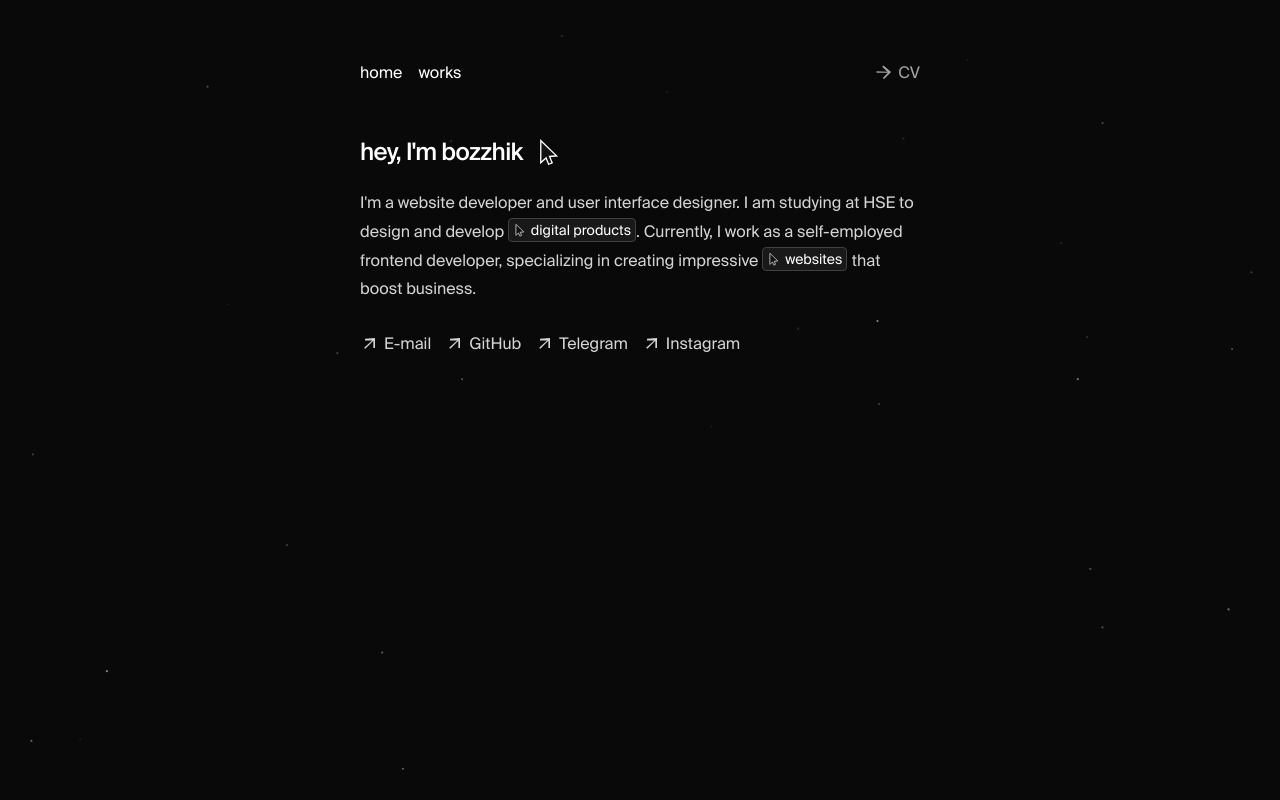
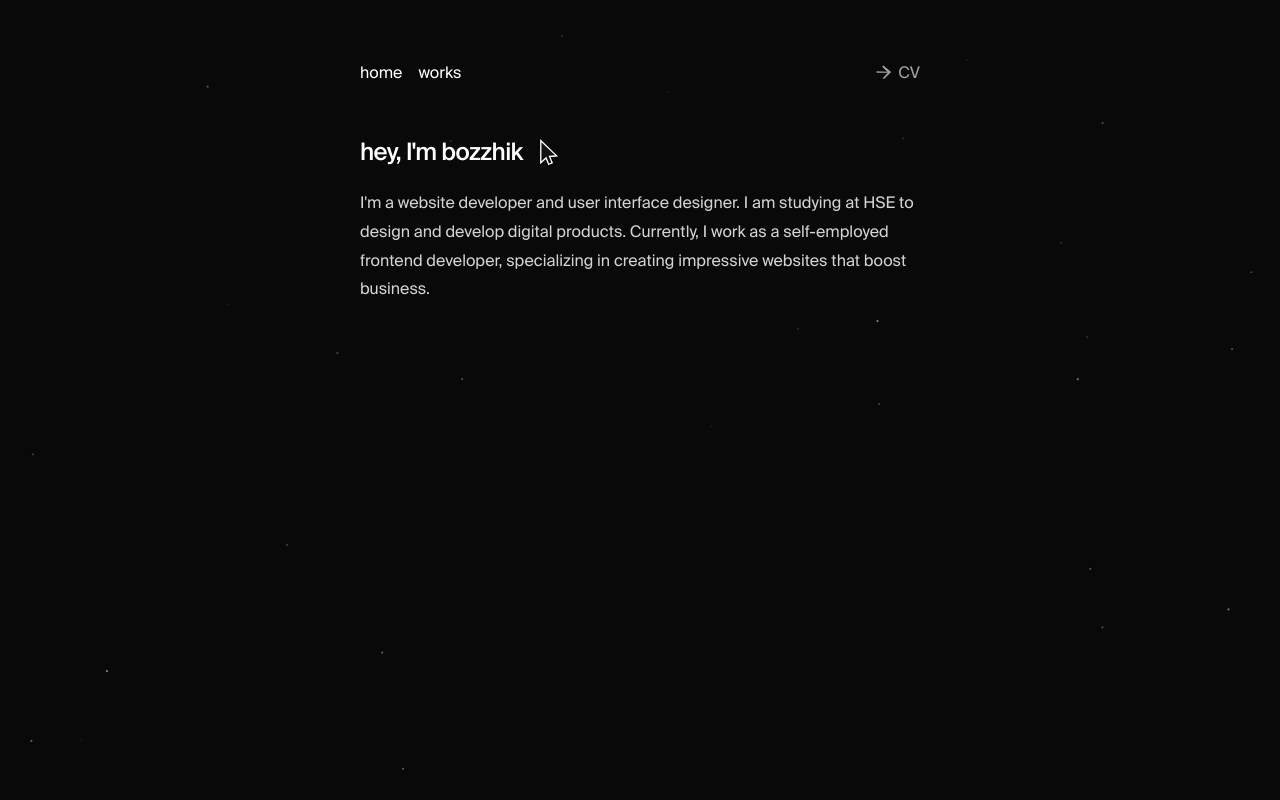
Before and after one commit to bozzhik/portfolio, a Next.js app: page /cv in a window 1280 px wide. Built offline with nearby package versions, Linux system fonts and the light colour scheme.

Commit message:
init draft `Hero` cv component

```diff
--- a/src/app/cv/page.tsx
+++ b/src/app/cv/page.tsx
@@ -1,5 +1,5 @@
 import Container from '#/Global/Container'
-import Hero from '##/index/Hero'
+import Hero from '##/cv/Hero'
 
 export default function CvPage() {
   return (
--- /dev/null
+++ b/src/components/App/cv/Hero.tsx
@@ -0,0 +1,27 @@
+import Image from 'next/image'
+import CursorImage from '%/icons/cursor.svg'
+
+import Text from '#/UI/Text'
+
+import '%%/stylesheets/animate-surfing.css'
+
+export default function Hero() {
+  return (
+    <section data-section="hero-index" className="space-y-7">
+      <div className="space-y-5">
+        <div className="group w-fit">
+          <Text type="heading" className="flex items-center">
+            hey, I&#39;m bozzhik
+            <Image className="w-5 ml-4 animate-surfing group-hover:scale-[115%] duration-300" src={CursorImage} alt="" />
+          </Text>
+        </div>
+
+        <Text>
+          I&#39;m a website developer and user interface designer. I am studying at HSE to design and develop digital products.
+          <br className="hidden sm:block" />
+          <span className="hidden sm:block sm:s-3" /> Currently, I work as a self-employed frontend developer, specializing in creating impressive websites that boost business.
+        </Text>
+      </div>
+    </section>
+  )
+}
```
